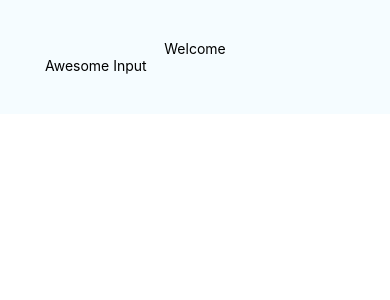
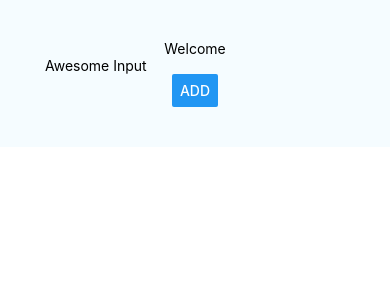
Before and after one commit to WillyLu326/AwesomeApp, a React Native app: screen / in a window 390 px wide. Shown: the top 300 px of the page. Built offline with nearby package versions, Linux system fonts and the light colour scheme.

Commit message:
create add button

```diff
--- a/App.js
+++ b/App.js
@@ -43,6 +43,7 @@ export default class App extends Component {
           value={this.state.text}
           onChangeText={this.textChangeHandler}
         />
+        <Button title="Add"  />
       </View>
     );
   }
```
